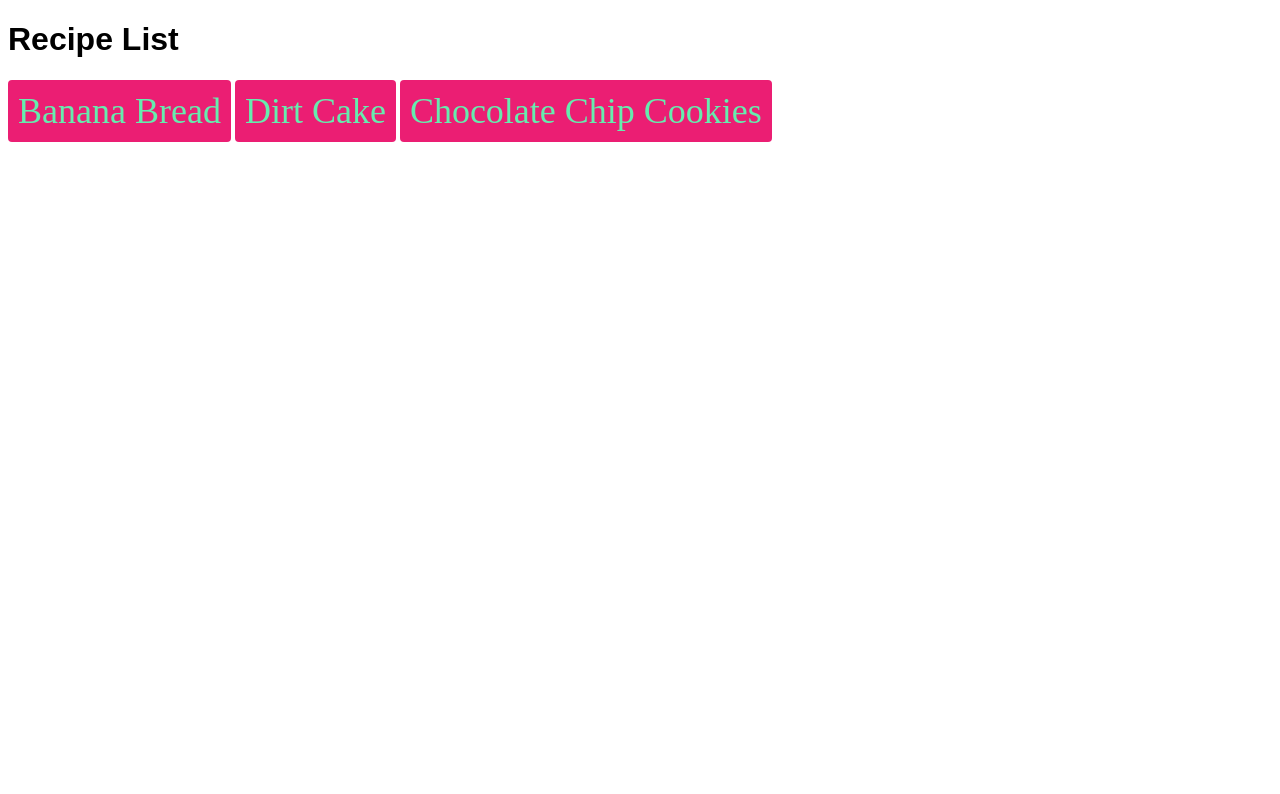
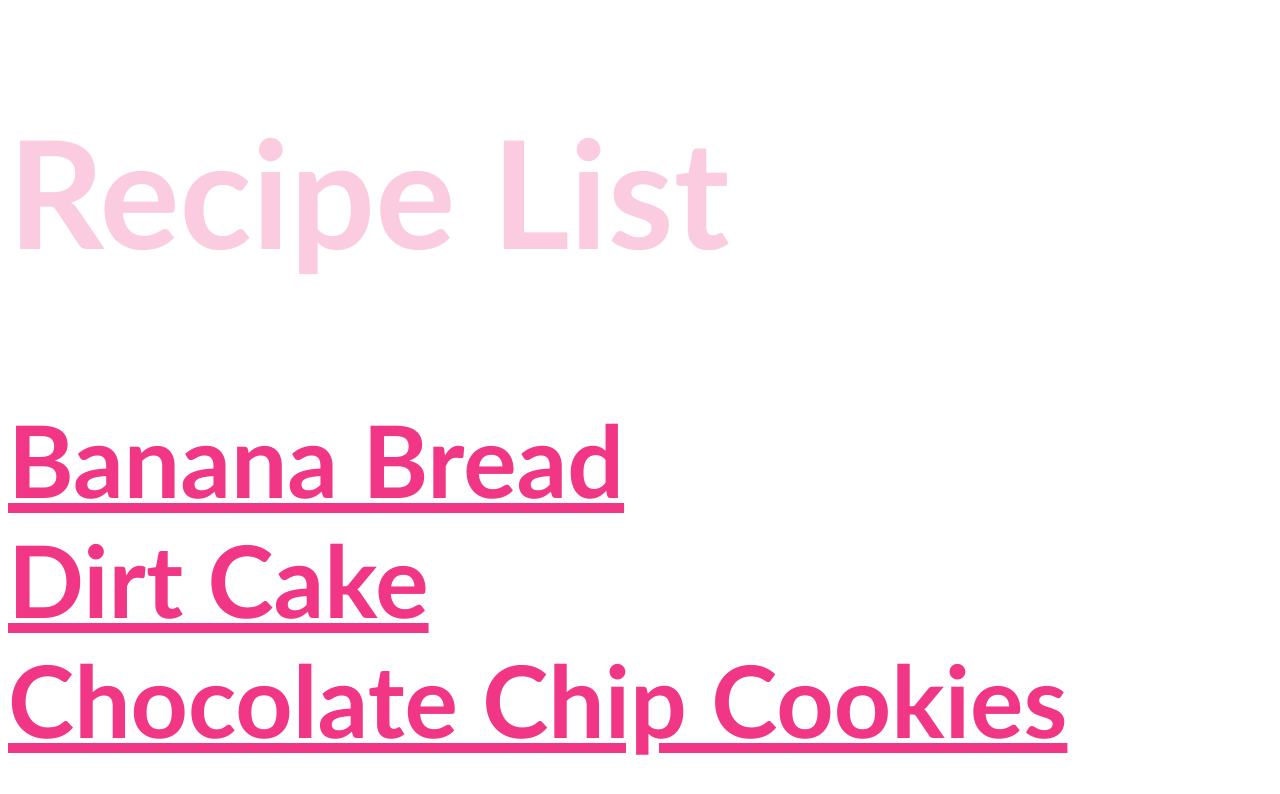
Before and after one commit to coopsv/recipe-project, a plain HTML site: page index.html in a window 1280 px wide. Drawn offline with Linux system fonts and the light colour scheme.

```diff
--- a/styles.css
+++ b/styles.css
@@ -1,14 +1,18 @@
 .button {
-    background-color: #eb1e73;
-    border-radius: 4px;
-    color: rgb(102, 236, 174);
-    padding: 10px 10px;
     text-align: center;
-    text-decoration: dotted;
-    display: inline-block;
-    font-size: 36px;
+    font-family: savoyeletplain,Optima;
+    fill: #6d6e71;
+    color: #f03684;
+    border: 0;
+    font-size: 100px;
+    font-style: inherit;
+    font-weight: bold;
 }
 
 h1 {
-    font-family: sans-serif;
+    font-family: savoyeletplain,Optima;
+    font-size: 150px;
+    font-weight: 900;
+    color: #f0368341;
+    border: 0;
 }
```
Also changed, not shown: index.html (+4 -7 lines), recipes/dirt-cake.html (+1 -1 lines).
